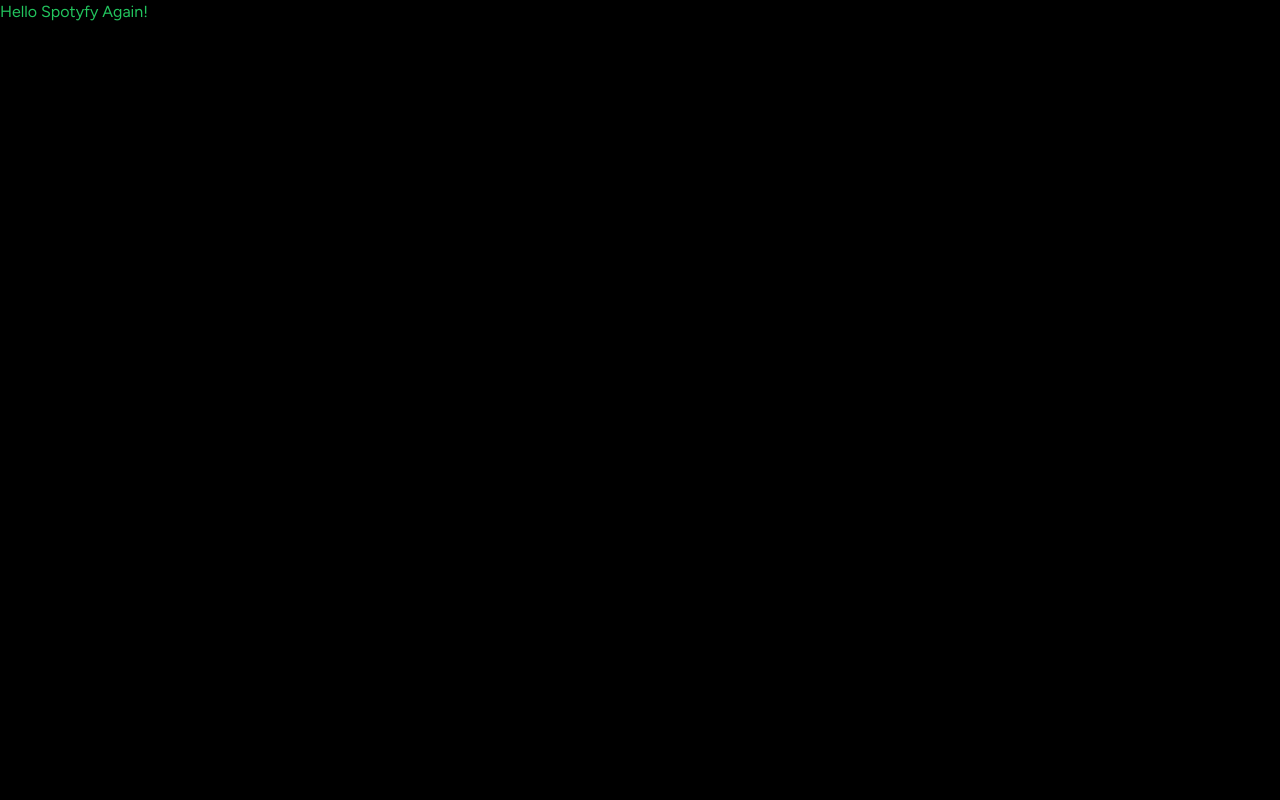
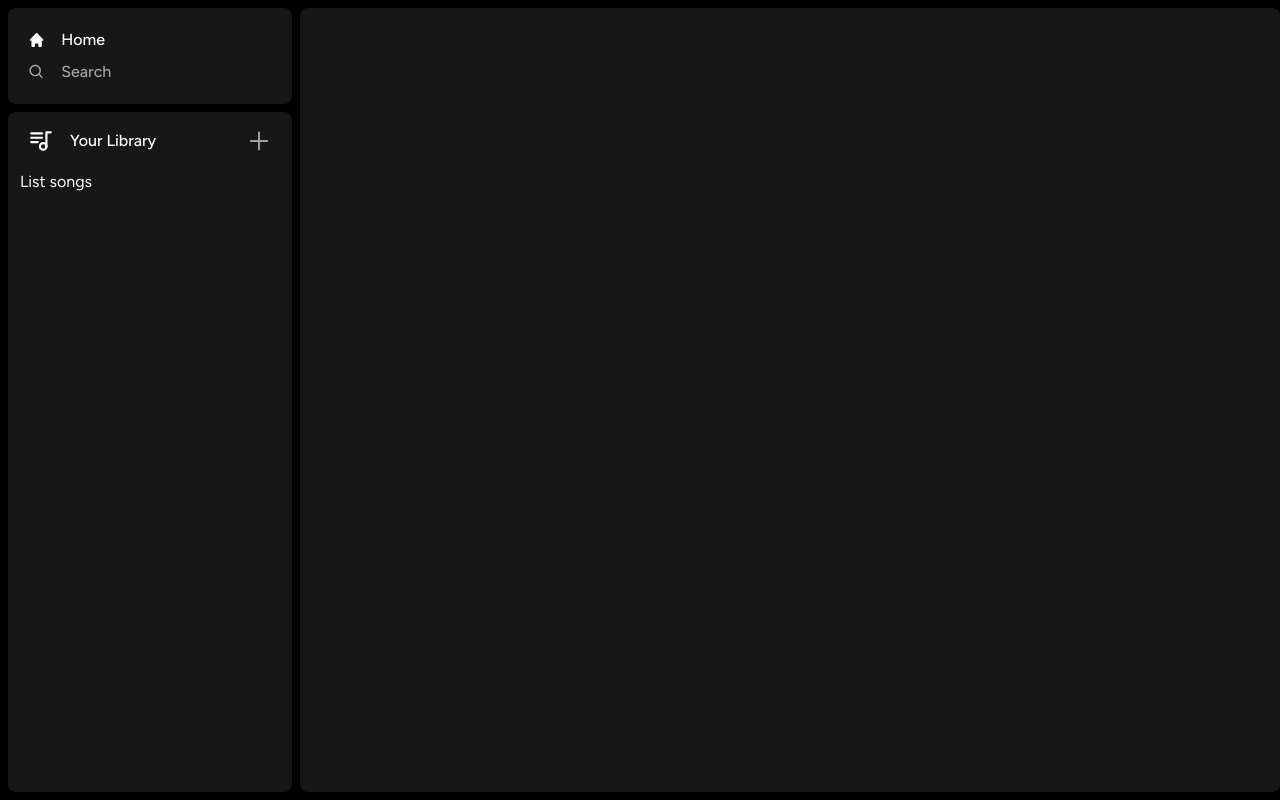
Before and after one commit to edixon-javier/Spotify-Clone, a Next.js app: page / in a window 1280 px wide. Built offline with nearby package versions, Linux system fonts and the light colour scheme.

Commit message:
Advance proyect

```diff
--- a/app/(side)/page.tsx
+++ b/app/(side)/page.tsx
@@ -1,8 +1,11 @@
+import Header from '../../components/Header';
 
 export default function Home() {
   return (
-    <div className="text-green-500">
-      Hello Spotyfy Again!
+    <div className="bg-neutral-900 rounded-lg w-full h-full overflow-hidden overflow-y-auto">
+     <Header>
+
+     </Header>
     </div>
   )
 }
--- a/app/layout.tsx
+++ b/app/layout.tsx
@@ -1,3 +1,4 @@
+import Sidebar from '@/components/Sidebar'
 import './globals.css'
 import type { Metadata } from 'next'
 import { Figtree } from 'next/font/google'
@@ -17,7 +18,10 @@ export default function RootLayout({
   return (
     <html lang="en">
       <body className={font.className}>
-        {children}
+        <Sidebar>
+          {children}
+        </Sidebar>
+        {/* {children} */}
       </body>
     </html>
   )
--- /dev/null
+++ b/components/Box.tsx
@@ -0,0 +1,27 @@
+import React from "react";
+import { twMerge } from "tailwind-merge";
+
+interface BoxProps {
+  children: React.ReactNode;
+  className?: string;
+}
+
+const Box: React.FC<BoxProps> = ({ children, className }) => {
+  return (
+    <div
+      className={twMerge(
+        `
+    bg-neutral-900
+    rounded-lg
+    h-fit
+    w-full
+    `,
+        className
+      )}
+    >
+      {children}
+    </div>
+  );
+};
+
+export default Box;
--- /dev/null
+++ b/components/Header.tsx
@@ -0,0 +1,15 @@
+import { useRouter } from "next/router";
+import React from "react";
+
+interface HeaderProps {
+  children: React.ReactNode;
+  className?: string;
+}
+
+const Header: React.FC<HeaderProps> = ({ children, className }) => {
+  const routes = useRouter();
+  const handleLogout = () => {};
+  return <div>{children}</div>;
+};
+
+export default Header;
--- /dev/null
+++ b/components/Library.tsx
@@ -0,0 +1,26 @@
+import React from "react";
+import { TbPlaylist } from "react-icons/tb";
+import { AiOutlinePlus } from "react-icons/ai";
+function Library() {
+  const onClick = () => {};
+  return (
+    <div className="flex flex-col">
+      <div className="flex items-center justify-between px-5 pt-4">
+        <div className="inline-flex items-center gap-x-4">
+          <TbPlaylist size={26} className="text-neutral" />
+          <p className="text-neutral font-medium text-md">Your Library</p>
+        </div>
+        <AiOutlinePlus
+          size={26}
+          className="text-neutral-400 cursor-pointer hover:text-white transition"
+          onClick={onClick}
+        />
+      </div>
+      <div className="flex flex-col gap-y-2 mt-4 px-3">
+        List songs
+      </div>
+    </div>
+  );
+}
+
+export default Library;
--- /dev/null
+++ b/components/Sidebar.tsx
@@ -0,0 +1,62 @@
+"use client";
+
+import React, { useMemo } from "react";
+import { usePathname } from "next/navigation";
+import { HiHome } from "react-icons/hi";
+import { BiSearch } from "react-icons/bi";
+import Box from "./Box";
+import SidebarItem from "./SidebarItem";
+import Library from "./Library";
+
+interface SidebarProps {
+  children: React.ReactNode;
+}
+
+const Sidebar: React.FC<SidebarProps> = ({ children }) => {
+  const pathname = usePathname();
+
+  const routes = useMemo(
+    () => [
+      {
+        icon: HiHome,
+        label: "Home",
+        active: pathname !== "/search",
+        href: "/",
+      },
+      {
+        icon: BiSearch,
+        label: "Search",
+        active: pathname === "search",
+        href: "/search",
+      },
+    ],
+    [pathname]
+  );
+
+  return (
+    <div className="flex h-full">
+      <div className="hidden md:flex flex-col gap-y-2 bg-black h-full w-[300px] p-2">
+        <Box>
+          <div className="flex flex-col gap-t-4 px-5 py-4">
+            {
+              routes.map((item)=>
+                <SidebarItem
+                  key={item.label}
+                  {...item}
+                />
+              )
+            }
+          </div>
+        </Box>
+        <Box className="overflow-y-auto h-full">
+          <Library/>
+        </Box>
+      </div>
+      <main className="h-full flex-1 overflow-auto py-2">
+        {children}
+      </main>
+    </div>
+  );
+};
+
+export default Sidebar;
--- /dev/null
+++ b/components/SidebarItem.tsx
@@ -0,0 +1,34 @@
+import React from "react";
+import { IconType } from "react-icons";
+import Link from "next/link";
+import { twMerge } from "tailwind-merge";
+
+interface sidebaItemProps {
+  icon: IconType;
+  label: string;
+  active?: boolean;
+  href: string;
+}
+
+const SidebarItem: React.FC<sidebaItemProps> = ({
+  icon: Icon,
+  label,
+  active,
+  href,
+}) => {
+  return (
+    <Link
+      href={href}
+      className={twMerge(
+        `
+    flex flex-row h-auto items-center w-full gap-x-4 text-md font-medium cursor-pointer hover:text-white transition text-neutral-400 py-1`,
+        active && "text-white"
+      )}
+    >
+        <Icon size={20} />
+        <p className="truncate w-full">{label}</p>
+    </Link>
+  );
+};
+
+export default SidebarItem;
--- a/package.json
+++ b/package.json
@@ -19,6 +19,8 @@
     "postcss": "8.4.27",
     "react": "18.2.0",
     "react-dom": "18.2.0",
+    "react-icons": "^4.10.1",
+    "tailwind-merge": "^1.14.0",
     "tailwindcss": "3.3.3",
     "typescript": "5.1.6"
   }
```
Also changed, not shown: 1 other file (tests, documents, lock files or other folders).
